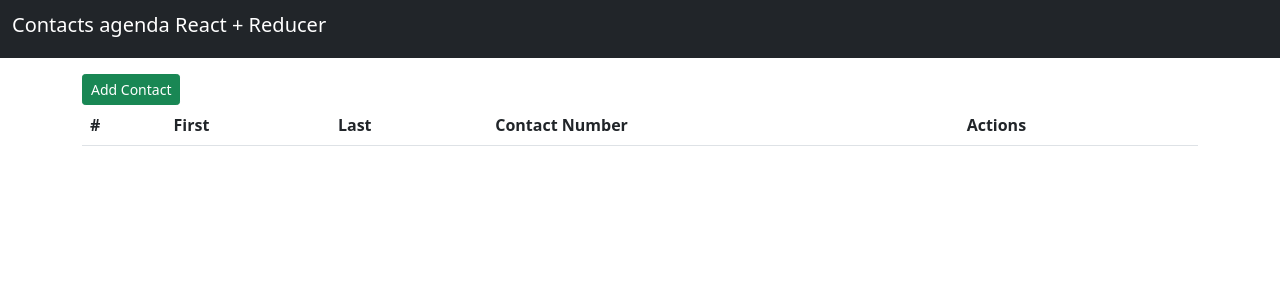
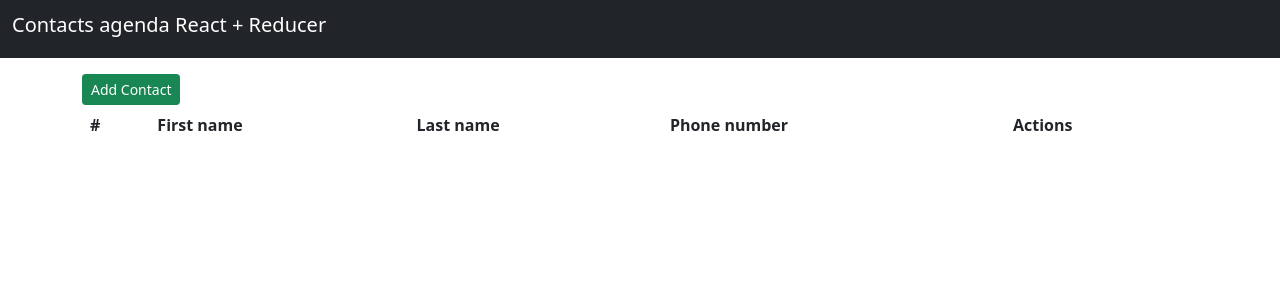
Before and after one commit to luisalfredosv/react-contacts-agenda, a React (Create React App) app: page / in a window 1280 px wide. Shown: the top 300 px of the page. Built offline with nearby package versions, Linux system fonts and the light colour scheme.

Commit message:
Update TableContacts.jsx

```diff
--- a/src/components/TableContacts.jsx
+++ b/src/components/TableContacts.jsx
@@ -1,30 +1,42 @@
 import React from "react";
 import PropTypes from "prop-types";
 
-const TableContacts = ({ contacts }) => {
+const TableContacts = ({ contacts, dispatch }) => {
+	const handleDelete = (id) => {
+		const deleteAction = {
+			type: "delete",
+			payload: id,
+		};
+
+		dispatch(deleteAction);
+	};
+
 	return (
-		<table className='table'>
+		<>
+			<table className='table table-borderless table-hover'>
 				<thead>
 					<tr>
 						<th scope='col'>#</th>
-					<th scope='col'>First</th>
-					<th scope='col'>Last</th>
-					<th scope='col'>Contact Number</th>
+						<th scope='col'>First name</th>
+						<th scope='col'>Last name</th>
+						<th scope='col'>Phone number</th>
 						<th scope='col'>Actions</th>
 					</tr>
 				</thead>
 				<tbody>
-				{contacts.map(({ id, name, lastName, phoneNumber }) => {
+					{contacts.map(({ id, firtName, lastName, phoneNumber }) => {
 						return (
-						<tr>
-							<th scope='row' key={id}>
-								{id}
-							</th>
-							<td>{name}</td>
+							<tr key={id}>
+								<th scope='row'>{id.split("-")[0]}</th>
+								<td>{firtName}</td>
 								<td>{lastName}</td>
 								<td>{phoneNumber}</td>
 								<td>
-								<button className='btn btn-danger'>
+									<button
+										type='button'
+										className='btn btn-danger'
+										onClick={() => handleDelete(id)}
+									>
 										Delete
 									</button>
 								</td>
@@ -33,11 +45,19 @@ const TableContacts = ({ contacts }) => {
 					})}
 				</tbody>
 			</table>
+		</>
 	);
 };
 
 TableContacts.propTypes = {
-	contacts: PropTypes.array,
+	contacts: PropTypes.arrayOf(
+		PropTypes.shape({
+			id: PropTypes.string.isRequired,
+			name: PropTypes.string.isRequired,
+			lastName: PropTypes.string.isRequired,
+			phoneNumber: PropTypes.string.isRequired,
+		})
+	).isRequired,
 };
 
 export default TableContacts;
```
Lines whose indentation alone changed are shown as unchanged.
